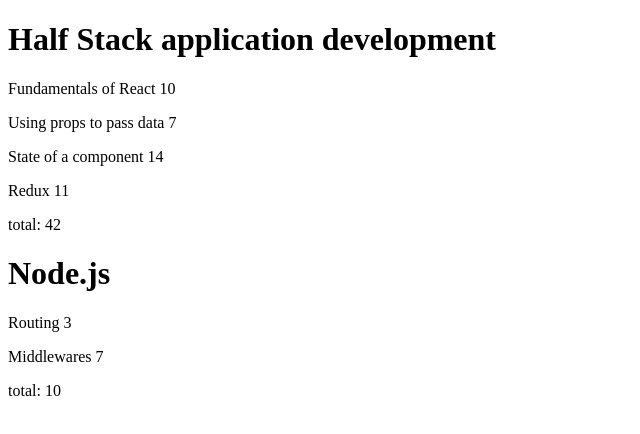
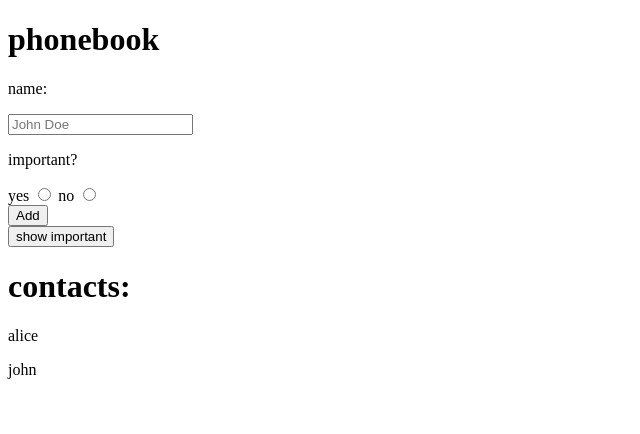
Before and after one commit to thasneem9/fullstackopen, a React (Vite) app in the folder part2/: page / in a window 1280 px wide. Shown: the top 434 px of the page, without its empty margins (0-640 px from the left). Built offline with nearby package versions, Linux system fonts and the light colour scheme.

Commit message:
part2b-ex:2.6 filtering

```diff
--- a/part2/src/App.jsx
+++ b/part2/src/App.jsx
@@ -1,52 +1,60 @@
-import Course from "./components/Courses"
+import { useState } from "react"
 
-const App = () => {
-  const courses = [
-    {
-      name: 'Half Stack application development',
-      id: 1,
-      parts: [
-        {
-          name: 'Fundamentals of React',
-          exercises: 10,
-          id: 1
-        },
-        {
-          name: 'Using props to pass data',
-          exercises: 7,
-          id: 2
-        },
-        {
-          name: 'State of a component',
-          exercises: 14,
-          id: 3
-        },
-        {
-          name: 'Redux',
-          exercises: 11,
-          id: 4
-        }
-      ]
-    },
-    {
-      name: 'Node.js',
-      id: 2,
-      parts: [
-        {
-          name: 'Routing',
-          exercises: 3,
-          id: 1
-        },
-        {
-          name: 'Middlewares',
-          exercises: 7,
-          id: 2
-        }
-      ]
-    }
-  ]
+const App=()=>{
+const [contacts,setContacts]=useState([{'name':'alice','important':true},{'name':'john'}])
+const [showImp,setShowImp]=useState(false)
+const [imp,setImp]=useState(false)
 
-  return <Course courses={courses}   />
+const [name,setName]=useState('')
+  let newContact={'name':'','imp':false}
+
+const handleAddContact=(e)=>{
+  e.preventDefault()
+  newContact.name=name
+  newContact.imp=imp
+setContacts([...contacts,newContact])
+console.log(newContact)
+console.log(contacts)
+
+}
+const handleShowImp=(e)=>{
+    e.preventDefault()
+  setShowImp(!showImp)
 }
 
+
+
+
+
+
+
+
+
+
+
+  return(<>
+  <h1>phonebook</h1>
+  <div>
+    <form>
+      <p>name:</p>
+      <input placeholder="John Doe" onChange={(e)=>setName(e.target.value)} value={name}  ></input>
+
+
+      <p>important?</p>
+      <label> yes <input type='radio' name={'important'} value={true} onChange={()=>setImp(true)}/></label>
+        <label> no <input type='radio' name={'important'} value={false}onChange={()=>setImp(false)}/></label>
+        <br></br>
+
+        <button onClick={handleAddContact} >Add</button>
+        <br></br>
+        <button onClick={handleShowImp}>{showImp?'show all':'show important'}</button>
+    </form>
+  </div>
+
+  <h1>contacts:</h1>
+
+  {showImp?contacts.filter(c=>c.important===true).map((c,i)=>(<p key={i}>{c.name}</p>)):contacts.map((c,i)=>(<p key={i}>{c.name}</p>))}
+
+  </>)
+}
 export default App
```
